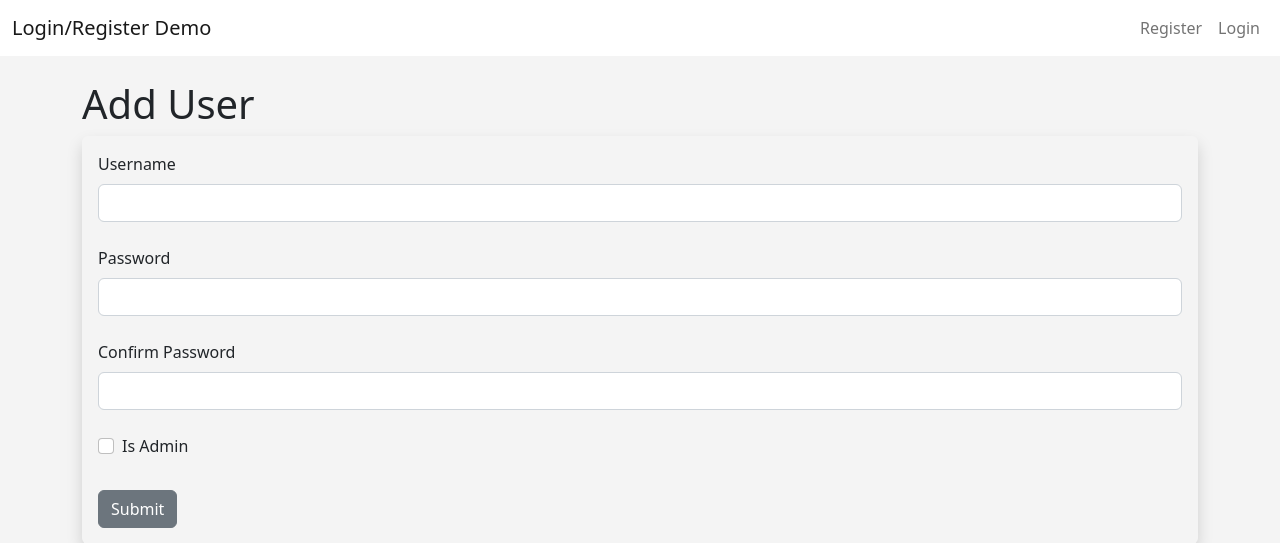
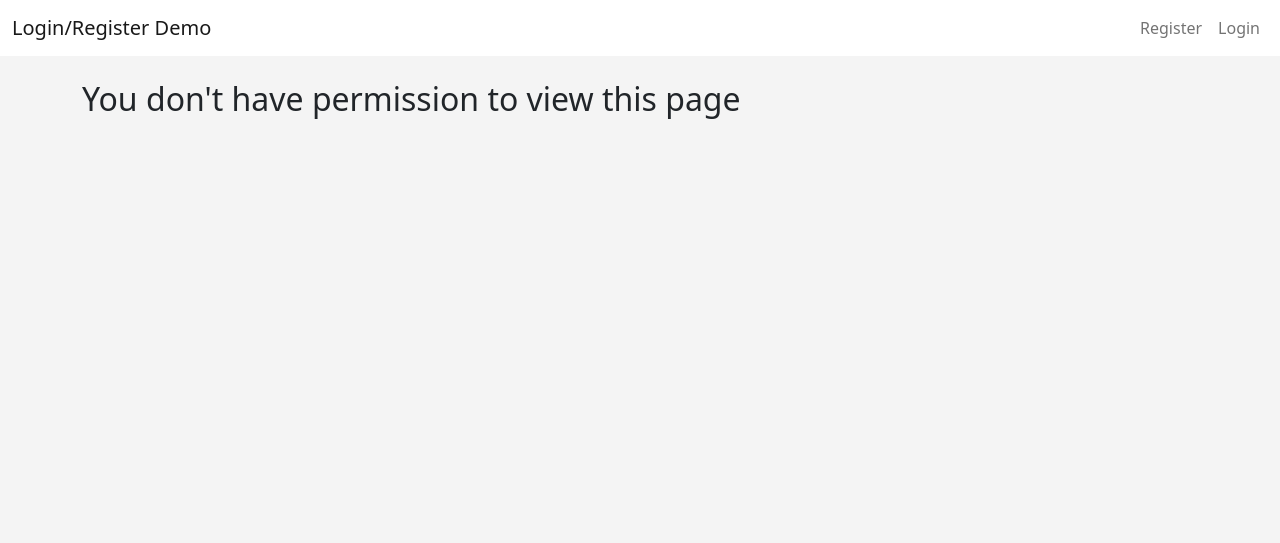
Before and after one commit to jimnguyen77/flask-login_register_demo, a Flask app: template templates/user_admin.html in a window 1280 px wide. Shown: the top 543 px of the page. After the commit the page ends 119 px from the top, so only its background shows below. Run offline with Flask 2, Linux system fonts and the light colour scheme; the template is opened without the code that fills it: values that come from a table or form of the project are taken from there, others are empty; data comes from the database, SQL or seed files in the repository.

Commit message:
restrict admin pages to admins only

```diff
--- a/templates/update.html
+++ b/templates/update.html
@@ -1,5 +1,6 @@
 {% extends "layout.html" %}
 {% block main %}
+	{% if current_user.is_admin %}
 		{% for category, message in get_flashed_messages(with_categories=true) %}
 		<div class="alert alert-success alert-dismissible fade show" role="alert">
 			{{ message }}
@@ -39,4 +40,7 @@
 				</div>
 			{% endif %}
 		</div>
+	{% else %}
+		<h2>You don't have permission to view this page</h2>
+	{% endif %}
 {% endblock %}
--- a/templates/user_admin.html
+++ b/templates/user_admin.html
@@ -1,5 +1,6 @@
 {% extends "layout.html" %}
 {% block main %}
+	{% if current_user.is_admin %}
 		{% for category, message in get_flashed_messages(with_categories=true) %}
 		<div class="alert alert-success alert-dismissible fade show" role="alert">
 			{{ message }}
@@ -67,4 +68,7 @@
 				{% endfor %}
 			</table>
 		</div>
+	{% else %}
+		<h2>You don't have permission to view this page</h2>
+	{% endif %}
 {% endblock %}
```
Lines whose indentation alone changed are shown as unchanged.
